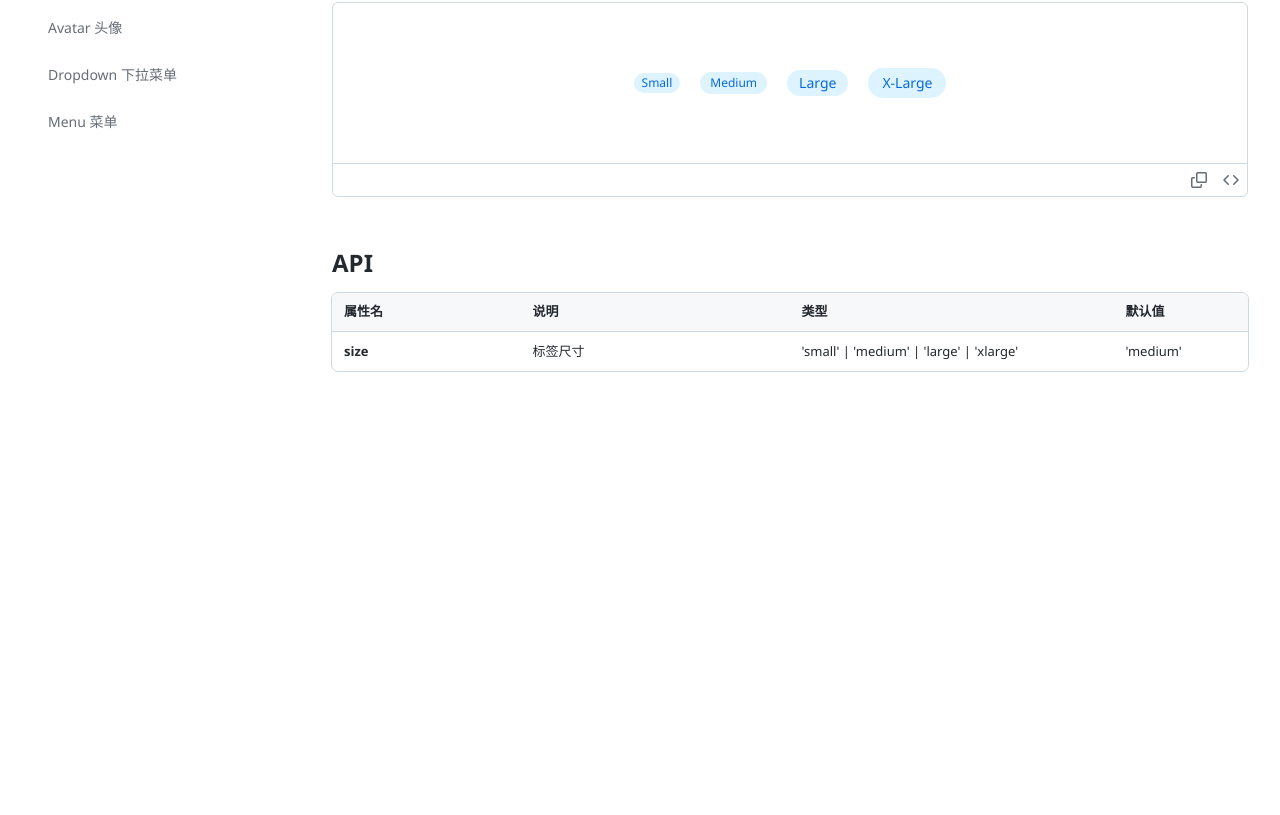
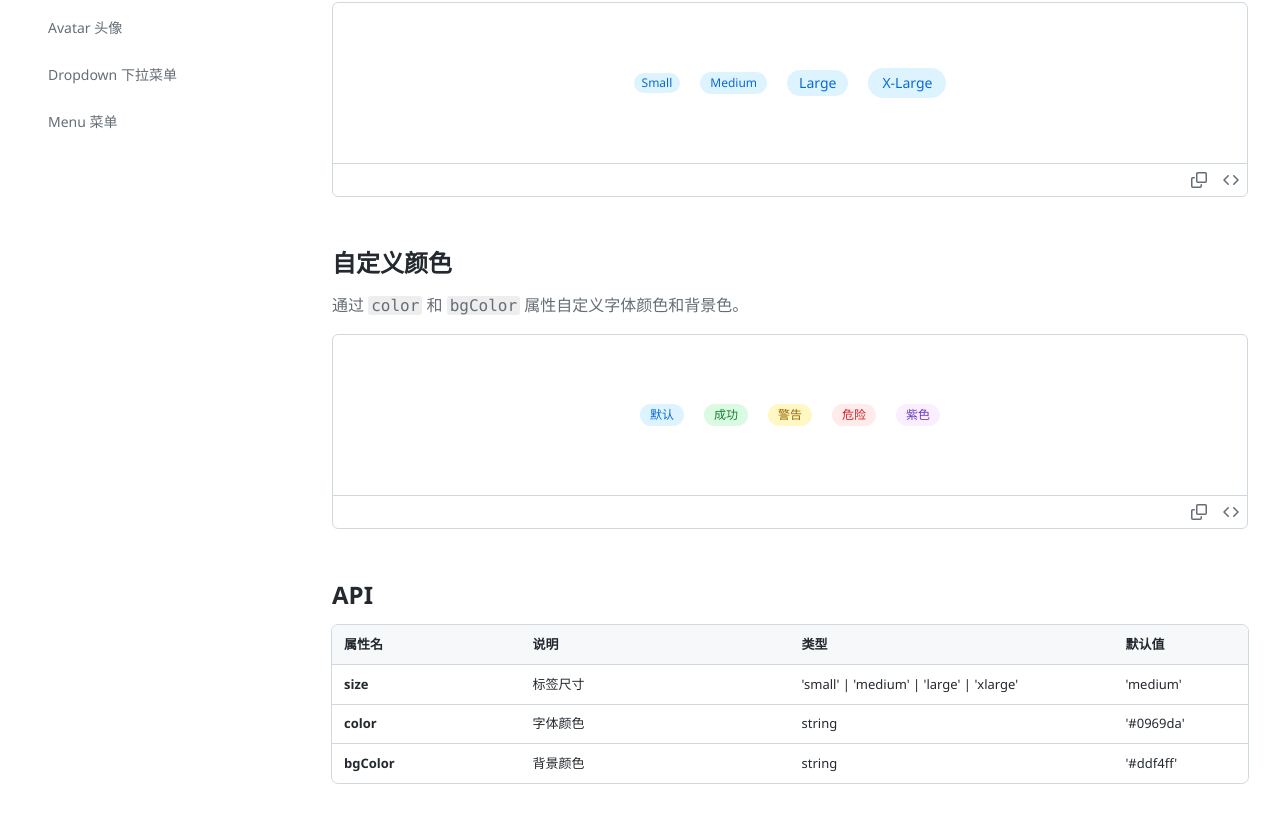
Before and after one commit to UnderHear-tools/UnderHear-Web, a Vue app in the folder UnderHear-frontend/: page /component/tag in a window 1280 px wide. Shown: the part 650-1465 px from the top of the page. Before the commit the page ends 1053 px from the top, so only its background shows below. Built offline with nearby package versions, Linux system fonts and the light colour scheme.

Commit message:
zTag组件新增color和bgColor属性

```diff
--- a/UnderHear-frontend/src/components/z-ui/tag/zTag.vue
+++ b/UnderHear-frontend/src/components/z-ui/tag/zTag.vue
@@ -1,15 +1,24 @@
 <template>
-	<span class="z-tag" :class="`z-tag--${size}`">
+	<span class="z-tag" :class="`z-tag--${size}`" :style="customStyle">
 		<slot></slot>
 	</span>
 </template>
 
 <script setup lang="ts">
-withDefaults(defineProps<{
+import { computed } from 'vue'
+
+const props = withDefaults(defineProps<{
   size?: 'small' | 'medium' | 'large' | 'xlarge'
+  color?: string
+  bgColor?: string
 }>(), {
   size: 'medium'
 })
+
+const customStyle = computed(() => ({
+  color: props.color,
+  backgroundColor: props.bgColor
+}))
 </script>
 
 <style scoped>
--- a/UnderHear-frontend/src/module/components/views/components/tag.vue
+++ b/UnderHear-frontend/src/module/components/views/components/tag.vue
@@ -19,6 +19,19 @@
           <zTag size="medium">Medium</zTag>
           <zTag size="large">Large</zTag>
           <zTag size="xlarge">X-Large</zTag>
+        </div>
+      </ComponentDocsDemoBlock>
+    </ComponentDocsSection>
+
+    <ComponentDocsSection title="自定义颜色">
+      <template #description>通过 <code>color</code> 和 <code>bgColor</code> 属性自定义字体颜色和背景色。</template>
+      <ComponentDocsDemoBlock :code="demo3Code">
+        <div class="tag-row">
+          <zTag>默认</zTag>
+          <zTag color="#1a7f37" bgColor="#dafbe1">成功</zTag>
+          <zTag color="#9a6700" bgColor="#fff8c5">警告</zTag>
+          <zTag color="#cf222e" bgColor="#ffebe9">危险</zTag>
+          <zTag color="#6639ba" bgColor="#fbefff">紫色</zTag>
         </div>
       </ComponentDocsDemoBlock>
     </ComponentDocsSection>
@@ -73,6 +86,24 @@ const demo2Code = `<template>
 }
 </style>`
 
+const demo3Code = `<template>
+  <div class="tag-row">
+    <zTag>默认</zTag>
+    <zTag color="#1a7f37" bgColor="#dafbe1">成功</zTag>
+    <zTag color="#9a6700" bgColor="#fff8c5">警告</zTag>
+    <zTag color="#cf222e" bgColor="#ffebe9">危险</zTag>
+    <zTag color="#6639ba" bgColor="#fbefff">紫色</zTag>
+  </div>
+</template>
+
+<style scoped>
+.tag-row {
+  display: flex;
+  align-items: center;
+  gap: 20px;
+}
+</style>`
+
 const apiTableColumns: ZTableColumn[] = [
   { key: 'name', label: '属性名', rowHeader: true, minWidth: '140px' },
   { key: 'description', label: '说明', minWidth: '200px', wrap: true },
@@ -86,6 +117,18 @@ const apiTableRows = [
     description: '标签尺寸',
     type: "'small' | 'medium' | 'large' | 'xlarge'",
     default: "'medium'"
+  },
+  {
+    name: 'color',
+    description: '字体颜色',
+    type: 'string',
+    default: "'#0969da'"
+  },
+  {
+    name: 'bgColor',
+    description: '背景颜色',
+    type: 'string',
+    default: "'#ddf4ff'"
   }
 ]
 </script>
```
